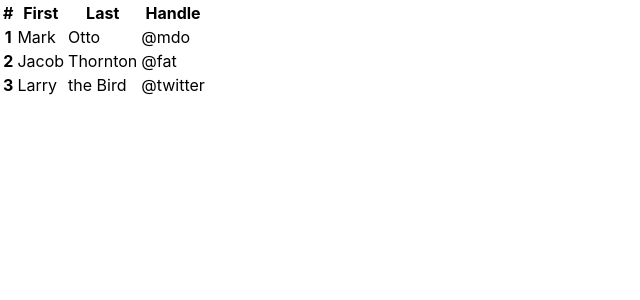
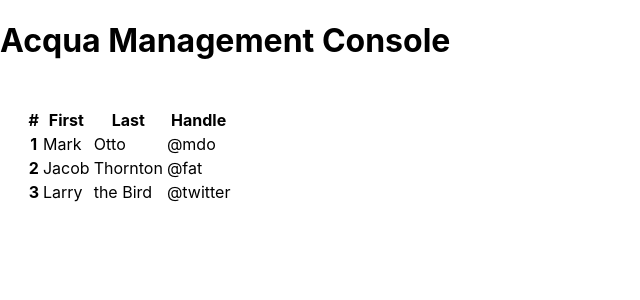
Before and after one commit to asusrid/acquaticos, a React (Create React App) app in the folder frontend/: page / in a window 1280 px wide. Shown: the top 300 px of the page, without its empty margins (0-640 px from the left). Built offline with nearby package versions, Linux system fonts and the light colour scheme; the HTML template or start-up script is replaced by a standard one.

Commit message:
added padding and title

```diff
--- a/frontend/src/App.css
+++ b/frontend/src/App.css
@@ -28,6 +28,10 @@
   color: #61dafb;
 }
 
+.table-container {
+  padding: 2%;
+}
+
 
 @keyframes App-logo-spin {
   from {
--- a/frontend/src/App.js
+++ b/frontend/src/App.js
@@ -3,8 +3,11 @@
 
 const App = () => {
   return (
-    <table className="table">
-      <thead>
+    <div>
+      <h1>Acqua Management Console</h1>
+      <div className="table-container">
+        <table className="table table-striped">
+          <thead class="thead-dark">
             <tr>
               <th scope="col">#</th>
               <th scope="col">First</th>
@@ -33,6 +36,8 @@
             </tr>
           </tbody>
         </table>
+      </div>
+    </div>
   );
 };
 
```
Lines whose indentation alone changed are shown as unchanged.
